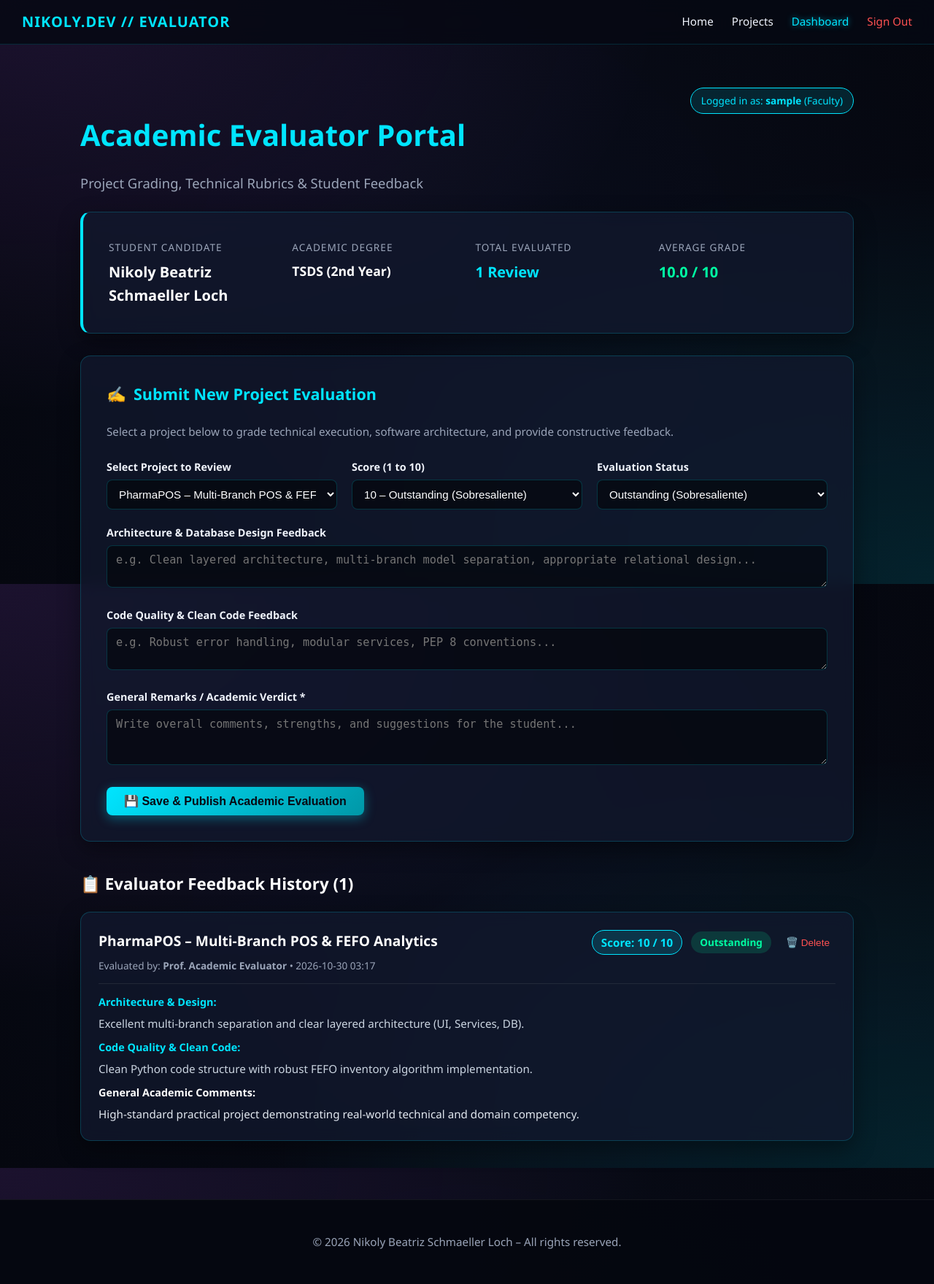
After one commit to nibeshlofreak-byte/portfolio, a Flask app: page /evaluator in a window 1280 px wide. The commit adds this page. Shown: the whole page at 73% size. Run offline with Flask 3, Linux system fonts and the light colour scheme; the visitor is signed in with stand-in values (Sample User, id 1).

Commit message:
Implement Teacher and Academic Evaluator Portal with authentication, grading rubrics, and feedback dashboard

```diff
--- a/app.py
+++ b/app.py
@@ -1,12 +1,16 @@
 import os
-from flask import Flask, render_template, send_from_directory
-from flask_sqlalchemy import SQLAlchemy
+from functools import wraps
+from flask import (
+    Flask, render_template, request, redirect,
+    url_for, session, flash, send_from_directory
+)
 from dotenv import load_dotenv
 
 # Load environment variables
 load_dotenv()
 
 app = Flask(__name__, static_folder='static', template_folder='templates')
+app.secret_key = os.getenv('SECRET_KEY', 'cosmic_portfolio_evaluation_key_2026')
 
 # Database configuration – supports MySQL or SQLite fallback
 DB_USER = os.getenv('DB_USER')
@@ -15,7 +19,6 @@ DB_HOST = os.getenv('DB_HOST', 'localhost')
 DB_PORT = os.getenv('DB_PORT', '3306')
 DB_NAME = os.getenv('DB_NAME')
 
-# Check if valid MySQL credentials are provided (ignoring placeholder values)
 if (DB_USER and DB_PASSWORD and DB_NAME and
     DB_USER not in ('tu_usuario', 'your_user') and
     DB_PASSWORD not in ('tu_contraseña', 'your_password')):
@@ -29,8 +32,27 @@ else:
 
 app.config['SQLALCHEMY_TRACK_MODIFICATIONS'] = False
 
-from models import db, Project, DEFAULT_PROJECTS, seed_projects
+from models import db, User, Project, Evaluation, DEFAULT_PROJECTS, seed_database
 db.init_app(app)
+
+# Inject authentication status into all templates
+@app.context_processor
+def inject_auth():
+    return {
+        'is_logged_in': 'user_id' in session,
+        'current_user_name': session.get('full_name') or session.get('username'),
+        'current_user_role': session.get('role')
+    }
+
+# Decorator to protect professor / evaluator routes
+def professor_required(f):
+    @wraps(f)
+    def decorated_function(*args, **kwargs):
+        if 'user_id' not in session:
+            flash('Please log in with academic credentials to access the Evaluator Portal.', 'info')
+            return redirect(url_for('login', next=request.url))
+        return f(*args, **kwargs)
+    return decorated_function
 
 @app.route('/')
 def index():
@@ -42,11 +64,10 @@ def about():
 
 @app.route('/projects')
 def projects():
-    # Retrieve all projects ordered by id, with fallback
     try:
         all_projects = Project.query.order_by(Project.id).all()
         if not all_projects:
-            seed_projects()
+            seed_database()
             all_projects = Project.query.order_by(Project.id).all()
     except Exception:
         all_projects = DEFAULT_PROJECTS
@@ -57,17 +78,113 @@ def projects():
 def contact():
     return render_template('contact.html')
 
+# ==========================================
+# TEACHER / EVALUATOR AUTHENTICATION ROUTES
+# ==========================================
+
+@app.route('/login', methods=['GET', 'POST'])
+def login():
+    if 'user_id' in session:
+        return redirect(url_for('evaluator_dashboard'))
+
+    if request.method == 'POST':
+        username = request.form.get('username', '').strip()
+        password = request.form.get('password', '').strip()
+
+        user = User.query.filter((User.username == username) | (User.email == username)).first()
+
+        if user and user.check_password(password):
+            session['user_id'] = user.id
+            session['username'] = user.username
+            session['full_name'] = user.full_name or user.username
+            session['role'] = user.role
+            flash(f'Welcome back, {user.full_name or user.username}!', 'success')
+            next_page = request.args.get('next') or url_for('evaluator_dashboard')
+            return redirect(next_page)
+        else:
+            flash('Invalid username or password. Please verify the credentials.', 'error')
+
+    return render_template('login.html')
+
+@app.route('/logout')
+def logout():
+    session.clear()
+    flash('You have been securely signed out.', 'info')
+    return redirect(url_for('index'))
+
+# ==========================================
+# PROFESSOR EVALUATION DASHBOARD
+# ==========================================
+
+@app.route('/evaluator')
+@professor_required
+def evaluator_dashboard():
+    all_projects = Project.query.order_by(Project.id).all()
+    all_evaluations = Evaluation.query.order_by(Evaluation.created_at.desc()).all()
+
+    # Calculate statistics
+    total_evals = len(all_evaluations)
+    avg_score = round(sum(e.score for e in all_evaluations) / total_evals, 1) if total_evals > 0 else 0
+
+    return render_template(
+        'evaluator.html',
+        projects=all_projects,
+        evaluations=all_evaluations,
+        total_evals=total_evals,
+        avg_score=avg_score
+    )
+
+@app.route('/evaluator/submit/<int:project_id>', methods=['POST'])
+@professor_required
+def submit_evaluation(project_id):
+    project = Project.query.get_or_404(project_id)
+
+    score = request.form.get('score', type=int) or 10
+    status = request.form.get('status', 'Approved')
+    architecture_feedback = request.form.get('architecture_feedback', '').strip()
+    code_quality_feedback = request.form.get('code_quality_feedback', '').strip()
+    general_comments = request.form.get('general_comments', '').strip()
+
+    if not general_comments:
+        flash('Please include general feedback or evaluation remarks.', 'warning')
+        return redirect(url_for('evaluator_dashboard'))
+
+    evaluator_name = session.get('full_name') or session.get('username') or 'Academic Evaluator'
+
+    evaluation = Evaluation(
+        project_id=project.id,
+        evaluator_name=evaluator_name,
+        score=score,
+        status=status,
+        architecture_feedback=architecture_feedback,
+        code_quality_feedback=code_quality_feedback,
+        general_comments=general_comments
+    )
+    db.session.add(evaluation)
+    db.session.commit()
+
+    flash(f'Evaluation submitted successfully for "{project.title}".', 'success')
+    return redirect(url_for('evaluator_dashboard'))
+
+@app.route('/evaluator/delete/<int:evaluation_id>', methods=['POST'])
+@professor_required
+def delete_evaluation(evaluation_id):
+    evaluation = Evaluation.query.get_or_404(evaluation_id)
+    db.session.delete(evaluation)
+    db.session.commit()
+    flash('Evaluation record removed.', 'info')
+    return redirect(url_for('evaluator_dashboard'))
+
 # Static files route
 @app.route('/static/<path:filename>')
 def static_files(filename):
     return send_from_directory(app.static_folder, filename)
 
 if __name__ == '__main__':
-    # Initialize tables and seed default projects if needed
     with app.app_context():
         try:
             db.create_all()
-            seed_projects()
+            seed_database()
         except Exception as e:
             print(f"Database initialization notice: {e}")
 
--- a/index.html
+++ b/index.html
@@ -14,6 +14,7 @@
             <li><a href="#about">About Me</a></li>
             <li><a href="#projects">Projects</a></li>
             <li><a href="#contact">Contact</a></li>
+            <li><a href="templates/login.html" class="portal-nav-btn">Teacher Portal</a></li>
         </ul>
     </nav>
 
--- a/templates/about.html
+++ b/templates/about.html
@@ -14,6 +14,12 @@
             <li><a href="{{ url_for('about') }}" class="active">About Me</a></li>
             <li><a href="{{ url_for('projects') }}">Projects</a></li>
             <li><a href="{{ url_for('contact') }}">Contact</a></li>
+            {% if is_logged_in %}
+            <li><a href="{{ url_for('evaluator_dashboard') }}" class="portal-nav-btn">Evaluator Panel</a></li>
+            <li><a href="{{ url_for('logout') }}" style="color: #ff5252;">Sign Out</a></li>
+            {% else %}
+            <li><a href="{{ url_for('login') }}" class="portal-nav-btn">Teacher Portal</a></li>
+            {% endif %}
         </ul>
     </nav>
 
--- a/templates/contact.html
+++ b/templates/contact.html
@@ -14,6 +14,12 @@
             <li><a href="{{ url_for('about') }}">About Me</a></li>
             <li><a href="{{ url_for('projects') }}">Projects</a></li>
             <li><a href="{{ url_for('contact') }}" class="active">Contact</a></li>
+            {% if is_logged_in %}
+            <li><a href="{{ url_for('evaluator_dashboard') }}" class="portal-nav-btn">Evaluator Panel</a></li>
+            <li><a href="{{ url_for('logout') }}" style="color: #ff5252;">Sign Out</a></li>
+            {% else %}
+            <li><a href="{{ url_for('login') }}" class="portal-nav-btn">Teacher Portal</a></li>
+            {% endif %}
         </ul>
     </nav>
 
--- /dev/null
+++ b/templates/evaluator.html
@@ -0,0 +1,202 @@
+<!DOCTYPE html>
+<html lang="en">
+<head>
+    <meta charset="UTF-8" />
+    <meta name="viewport" content="width=device-width, initial-scale=1.0" />
+    <title>Academic Evaluator Dashboard – Nikoly Beatriz</title>
+    <link rel="stylesheet" href="{{ url_for('static', filename='css/style.css') }}" />
+</head>
+<body>
+    <nav class="navbar">
+        <a href="{{ url_for('index') }}" class="nav-brand">NIKOLY.DEV // EVALUATOR</a>
+        <ul>
+            <li><a href="{{ url_for('index') }}">Home</a></li>
+            <li><a href="{{ url_for('projects') }}">Projects</a></li>
+            <li><a href="{{ url_for('evaluator_dashboard') }}" class="active">Dashboard</a></li>
+            <li><a href="{{ url_for('logout') }}" style="color: #ff5252;">Sign Out</a></li>
+        </ul>
+    </nav>
+
+    <main class="content" style="max-width: 1100px;">
+        <!-- Header Section -->
+        <div style="display: flex; justify-content: space-between; align-items: flex-start; flex-wrap: wrap; gap: 15px; margin-bottom: 25px;">
+            <div>
+                <h2>Academic Evaluator Portal</h2>
+                <p class="section-subtitle" style="margin-bottom: 0;">Project Grading, Technical Rubrics &amp; Student Feedback</p>
+            </div>
+            <div style="text-align: right;">
+                <span style="display: inline-block; padding: 6px 14px; background: rgba(0, 229, 255, 0.12); border: 1px solid var(--primary-neon); border-radius: 20px; font-size: 0.85rem; color: var(--primary-neon);">
+                    Logged in as: <strong>{{ current_user_name }}</strong> (Faculty)
+                </span>
+            </div>
+        </div>
+
+        {% with messages = get_flashed_messages(with_categories=true) %}
+            {% if messages %}
+                <div style="margin-bottom: 25px;">
+                    {% for category, message in messages %}
+                        <div class="flash-alert flash-{{ category }}">{{ message }}</div>
+                    {% endfor %}
+                </div>
+            {% endif %}
+        {% endwith %}
+
+        <!-- Student Profile & Academic Context -->
+        <div class="about-card" style="margin-bottom: 30px; border-left: 4px solid var(--primary-neon);">
+            <div style="display: grid; grid-template-columns: repeat(auto-fit, minmax(200px, 1fr)); gap: 20px;">
+                <div>
+                    <span style="color: var(--text-muted); font-size: 0.85rem; text-transform: uppercase; letter-spacing: 1px;">Student Candidate</span>
+                    <h3 style="margin: 5px 0 0; color: #fff; font-size: 1.25rem;">Nikoly Beatriz Schmaeller Loch</h3>
+                </div>
+                <div>
+                    <span style="color: var(--text-muted); font-size: 0.85rem; text-transform: uppercase; letter-spacing: 1px;">Academic Degree</span>
+                    <h3 style="margin: 5px 0 0; color: #fff; font-size: 1.1rem;">TSDS (2nd Year)</h3>
+                </div>
+                <div>
+                    <span style="color: var(--text-muted); font-size: 0.85rem; text-transform: uppercase; letter-spacing: 1px;">Total Evaluated</span>
+                    <h3 style="margin: 5px 0 0; color: var(--primary-neon); font-size: 1.25rem;">{{ total_evals }} Review{% if total_evals != 1 %}s{% endif %}</h3>
+                </div>
+                <div>
+                    <span style="color: var(--text-muted); font-size: 0.85rem; text-transform: uppercase; letter-spacing: 1px;">Average Grade</span>
+                    <h3 style="margin: 5px 0 0; color: #00ffa3; font-size: 1.25rem;">{{ avg_score }} / 10</h3>
+                </div>
+            </div>
+        </div>
+
+        <!-- Grading & Feedback Form -->
+        <div class="about-card" style="margin-bottom: 40px;">
+            <h3 style="margin-top: 0; color: var(--primary-neon); font-size: 1.35rem; display: flex; align-items: center; gap: 10px;">
+                <span>✍️</span> Submit New Project Evaluation
+            </h3>
+            <p style="color: var(--text-muted); font-size: 0.95rem; margin-bottom: 25px;">
+                Select a project below to grade technical execution, software architecture, and provide constructive feedback.
+            </p>
+
+            <form method="POST" id="evalForm" action="{{ url_for('submit_evaluation', project_id=projects[0].id if projects else 1) }}">
+                <div style="display: grid; grid-template-columns: repeat(auto-fit, minmax(240px, 1fr)); gap: 20px; margin-bottom: 20px;">
+                    <div>
+                        <label style="display: block; margin-bottom: 6px; font-weight: 600; font-size: 0.9rem;">Select Project to Review</label>
+                        <select id="projectSelector" style="width: 100%; padding: 10px 12px; background: rgba(0,0,0,0.5); border: 1px solid var(--card-border); border-radius: 8px; color: #fff; font-size: 0.95rem; outline: none;" onchange="updateFormAction(this.value)">
+                            {% for p in projects %}
+                            <option value="{{ p.id }}">{{ p.title }}</option>
+                            {% endfor %}
+                        </select>
+                    </div>
+
+                    <div>
+                        <label style="display: block; margin-bottom: 6px; font-weight: 600; font-size: 0.9rem;">Score (1 to 10)</label>
+                        <select name="score" style="width: 100%; padding: 10px 12px; background: rgba(0,0,0,0.5); border: 1px solid var(--card-border); border-radius: 8px; color: #fff; font-size: 0.95rem; outline: none;">
+                            <option value="10" selected>10 – Outstanding (Sobresaliente)</option>
+                            <option value="9">9 – Excellent (Excelente)</option>
+                            <option value="8">8 – Very Good (Muy Bueno)</option>
+                            <option value="7">7 – Good (Bueno)</option>
+                            <option value="6">6 – Approved (Aprobado)</option>
+                            <option value="5">5 – Needs Revision (A Regularizar)</option>
+                        </select>
+                    </div>
+
+                    <div>
+                        <label style="display: block; margin-bottom: 6px; font-weight: 600; font-size: 0.9rem;">Evaluation Status</label>
+                        <select name="status" style="width: 100%; padding: 10px 12px; background: rgba(0,0,0,0.5); border: 1px solid var(--card-border); border-radius: 8px; color: #fff; font-size: 0.95rem; outline: none;">
+                            <option value="Outstanding" selected>Outstanding (Sobresaliente)</option>
+                            <option value="Approved">Approved (Aprobado)</option>
+                            <option value="Needs Revision">Needs Revision (Revisión requerida)</option>
+                        </select>
+                    </div>
+                </div>
+
+                <div style="margin-bottom: 18px;">
+                    <label style="display: block; margin-bottom: 6px; font-weight: 600; font-size: 0.9rem;">Architecture &amp; Database Design Feedback</label>
+                    <textarea name="architecture_feedback" rows="2" placeholder="e.g. Clean layered architecture, multi-branch model separation, appropriate relational design..." style="width: 100%; padding: 10px 12px; background: rgba(0,0,0,0.5); border: 1px solid var(--card-border); border-radius: 8px; color: #fff; font-size: 0.95rem; outline: none; resize: vertical;"></textarea>
+                </div>
+
+                <div style="margin-bottom: 18px;">
+                    <label style="display: block; margin-bottom: 6px; font-weight: 600; font-size: 0.9rem;">Code Quality &amp; Clean Code Feedback</label>
+                    <textarea name="code_quality_feedback" rows="2" placeholder="e.g. Robust error handling, modular services, PEP 8 conventions..." style="width: 100%; padding: 10px 12px; background: rgba(0,0,0,0.5); border: 1px solid var(--card-border); border-radius: 8px; color: #fff; font-size: 0.95rem; outline: none; resize: vertical;"></textarea>
+                </div>
+
+                <div style="margin-bottom: 22px;">
+                    <label style="display: block; margin-bottom: 6px; font-weight: 600; font-size: 0.9rem;">General Remarks / Academic Verdict *</label>
+                    <textarea name="general_comments" rows="3" required placeholder="Write overall comments, strengths, and suggestions for the student..." style="width: 100%; padding: 10px 12px; background: rgba(0,0,0,0.5); border: 1px solid var(--card-border); border-radius: 8px; color: #fff; font-size: 0.95rem; outline: none; resize: vertical;"></textarea>
+                </div>
+
+                <button type="submit" class="btn-primary" style="padding: 10px 24px; font-size: 1rem; border: none; cursor: pointer;">
+                    💾 Save &amp; Publish Academic Evaluation
+                </button>
+            </form>
+        </div>
+
+        <!-- Evaluation Records List -->
+        <div>
+            <h3 style="color: #fff; font-size: 1.4rem; margin-bottom: 20px;">
+                📋 Evaluator Feedback History ({{ evaluations|length }})
+            </h3>
+
+            {% if evaluations %}
+                <div style="display: flex; flex-direction: column; gap: 20px;">
+                    {% for eval in evaluations %}
+                    <div class="about-card" style="padding: 24px; margin-bottom: 0;">
+                        <div style="display: flex; justify-content: space-between; align-items: flex-start; flex-wrap: wrap; gap: 10px; margin-bottom: 12px; border-bottom: 1px solid rgba(255,255,255,0.08); padding-bottom: 12px;">
+                            <div>
+                                <h4 style="margin: 0 0 5px; font-size: 1.2rem; color: #fff;">
+                                    {{ eval.project.title }}
+                                </h4>
+                                <span style="font-size: 0.85rem; color: var(--text-muted);">
+                                    Evaluated by: <strong>{{ eval.evaluator_name }}</strong> &bull; {{ eval.created_at.strftime('%Y-%m-%d %H:%M') }}
+                                </span>
+                            </div>
+                            <div style="display: flex; align-items: center; gap: 12px;">
+                                <span style="background: rgba(0, 229, 255, 0.15); color: var(--primary-neon); border: 1px solid var(--primary-neon); padding: 4px 12px; border-radius: 20px; font-weight: 700; font-size: 0.95rem;">
+                                    Score: {{ eval.score }} / 10
+                                </span>
+                                <span style="background: {% if eval.status == 'Outstanding' %}rgba(0, 255, 163, 0.15){% elif eval.status == 'Approved' %}rgba(0, 229, 255, 0.15){% else %}rgba(255, 82, 82, 0.15){% endif %}; color: {% if eval.status == 'Outstanding' %}#00ffa3{% elif eval.status == 'Approved' %}var(--primary-neon){% else %}#ff5252{% endif %}; padding: 4px 12px; border-radius: 20px; font-size: 0.85rem; font-weight: 600;">
+                                    {{ eval.status }}
+                                </span>
+                                <form method="POST" action="{{ url_for('delete_evaluation', evaluation_id=eval.id) }}" onsubmit="return confirm('Are you sure you want to remove this evaluation?');" style="margin: 0;">
+                                    <button type="submit" style="background: transparent; border: none; color: #ff5252; cursor: pointer; font-size: 0.85rem; padding: 4px 8px;" title="Delete Review">
+                                        🗑️ Delete
+                                    </button>
+                                </form>
+                            </div>
+                        </div>
+
+                        {% if eval.architecture_feedback %}
+                        <div style="margin-bottom: 8px;">
+                            <strong style="color: var(--primary-neon); font-size: 0.9rem;">Architecture &amp; Design:</strong>
+                            <p style="margin: 4px 0 0; color: #cbd5e1; font-size: 0.95rem;">{{ eval.architecture_feedback }}</p>
+                        </div>
+                        {% endif %}
+
+                        {% if eval.code_quality_feedback %}
+                        <div style="margin-bottom: 8px;">
+                            <strong style="color: var(--primary-neon); font-size: 0.9rem;">Code Quality &amp; Clean Code:</strong>
+                            <p style="margin: 4px 0 0; color: #cbd5e1; font-size: 0.95rem;">{{ eval.code_quality_feedback }}</p>
+                        </div>
+                        {% endif %}
+
+                        <div>
+                            <strong style="color: #fff; font-size: 0.9rem;">General Academic Comments:</strong>
+                            <p style="margin: 4px 0 0; color: #e2e8f0; font-size: 0.95rem;">{{ eval.general_comments }}</p>
+                        </div>
+                    </div>
+                    {% endfor %}
+                </div>
+            {% else %}
+                <div class="about-card" style="text-align: center; padding: 40px;">
+                    <p style="color: var(--text-muted); margin: 0;">No evaluation reviews recorded yet. Submit your first assessment above!</p>
+                </div>
+            {% endif %}
+        </div>
+    </main>
+
+    <footer>
+        <p>© 2026 Nikoly Beatriz Schmaeller Loch – All rights reserved.</p>
+    </footer>
+
+    <script>
+        function updateFormAction(projectId) {
+            document.getElementById('evalForm').action = "/evaluator/submit/" + projectId;
+        }
+    </script>
+</body>
+</html>
--- a/templates/index.html
+++ b/templates/index.html
@@ -14,6 +14,12 @@
             <li><a href="{{ url_for('about') }}">About Me</a></li>
             <li><a href="{{ url_for('projects') }}">Projects</a></li>
             <li><a href="{{ url_for('contact') }}">Contact</a></li>
+            {% if is_logged_in %}
+            <li><a href="{{ url_for('evaluator_dashboard') }}" class="portal-nav-btn">Evaluator Panel</a></li>
+            <li><a href="{{ url_for('logout') }}" style="color: #ff5252;">Sign Out</a></li>
+            {% else %}
+            <li><a href="{{ url_for('login') }}" class="portal-nav-btn">Teacher Portal</a></li>
+            {% endif %}
         </ul>
     </nav>
 
--- a/templates/projects.html
+++ b/templates/projects.html
@@ -14,6 +14,12 @@
             <li><a href="{{ url_for('about') }}">About Me</a></li>
             <li><a href="{{ url_for('projects') }}" class="active">Projects</a></li>
             <li><a href="{{ url_for('contact') }}">Contact</a></li>
+            {% if is_logged_in %}
+            <li><a href="{{ url_for('evaluator_dashboard') }}" class="portal-nav-btn">Evaluator Panel</a></li>
+            <li><a href="{{ url_for('logout') }}" style="color: #ff5252;">Sign Out</a></li>
+            {% else %}
+            <li><a href="{{ url_for('login') }}" class="portal-nav-btn">Teacher Portal</a></li>
+            {% endif %}
         </ul>
     </nav>
 
```
Also changed, not shown: models.py (+71 -2 lines), static/css/style.css (+45 -0 lines), templates/login.html (added, +72 -0 lines), README.md.
